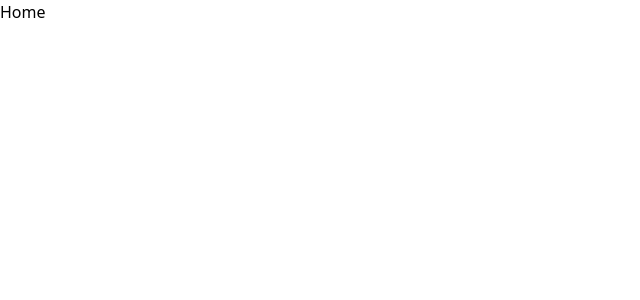
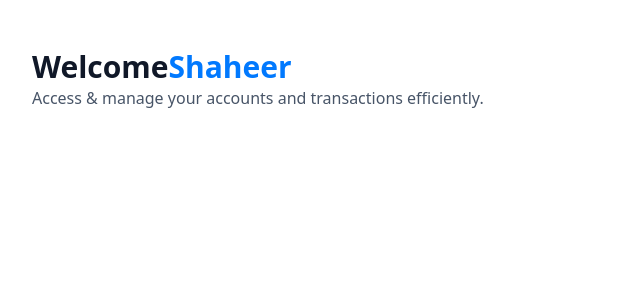
Before and after one commit to Shaheer5/sm-banking, a Next.js app: page / in a window 1280 px wide. Shown: the top 300 px of the page, without its empty margins (0-640 px from the left). Built offline with nearby package versions, Linux system fonts and the light colour scheme.

Commit message:
"Added HeaderBox component to Home page and updated layout"

```diff
--- a/app/(root)/page.tsx
+++ b/app/(root)/page.tsx
@@ -1,9 +1,22 @@
-import React from 'react'
+import HeaderBox from "@/components/HeaderBox";
+import React from "react";
 
 const Home = () => {
+  const loggedIn = { firstName: "Shaheer" };
   return (
-    <div>Home</div>
-  )
-}
+    <section className="home">
+      <div className="home-content">
+        <header className="home-header">
+          <HeaderBox
+            type="greeting"
+            title="Welcome"
+            user={loggedIn?.firstName || "Guest"}
+            subtext="Access & manage your accounts and transactions efficiently."
+          />
+        </header>
+      </div>
+    </section>
+  );
+};
 
-export default Home
+export default Home;
--- /dev/null
+++ b/components/HeaderBox.tsx
@@ -0,0 +1,22 @@
+import React from "react";
+
+const HeaderBox = ({
+  type = "title",
+  title,
+  subtext,
+  user,
+}: HeaderBoxProps) => {
+  return (
+    <div className="header-box">
+      <div className={`header-box-${type}`}>
+        <h1 className="header-box-title">
+          {title}
+          {(type == "greeting" && <span className="text-bankGradient">{user}</span>)}
+        </h1>
+        <p className="header-box-subtext">{subtext}</p>
+      </div>
+    </div>
+  );
+};
+
+export default HeaderBox;
```
